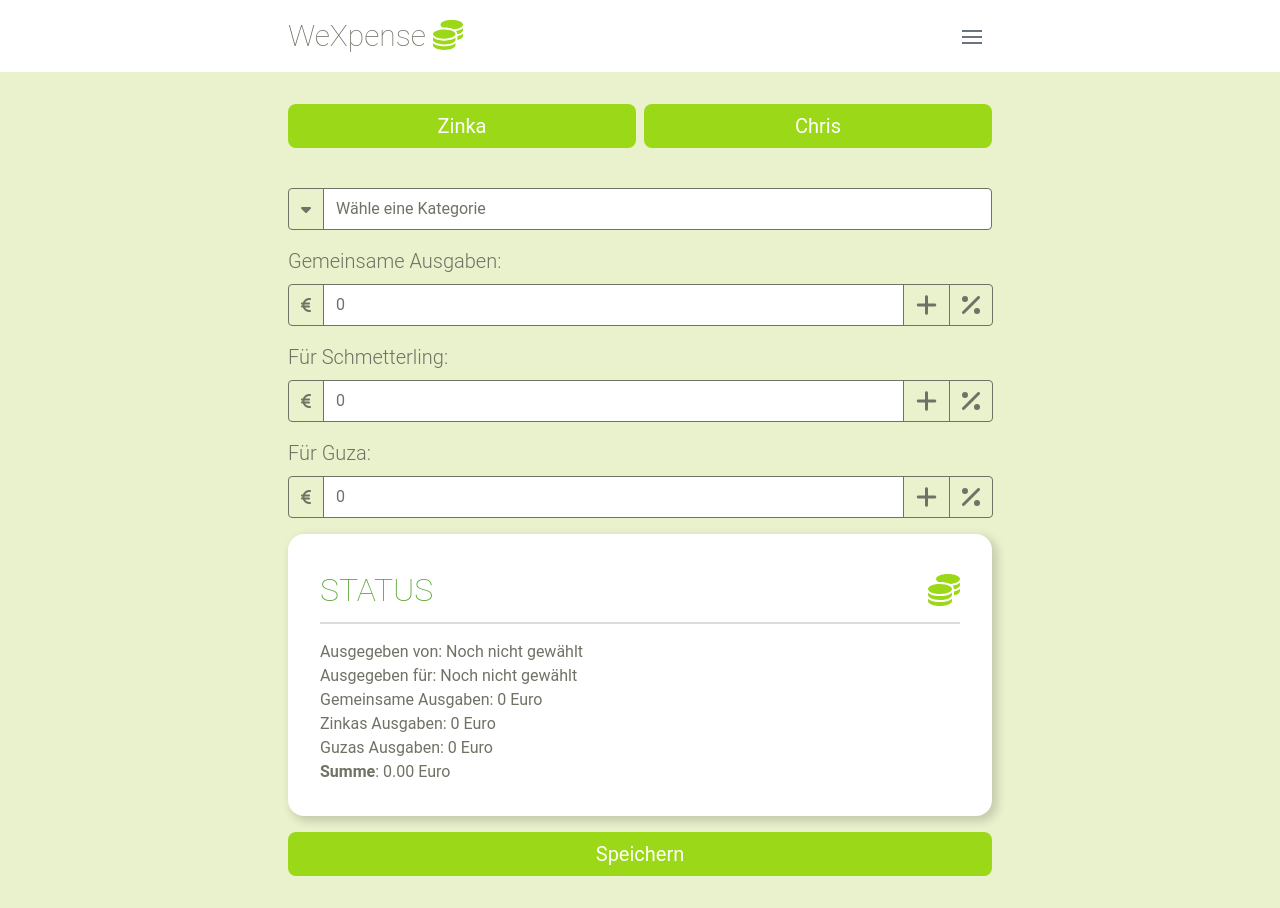
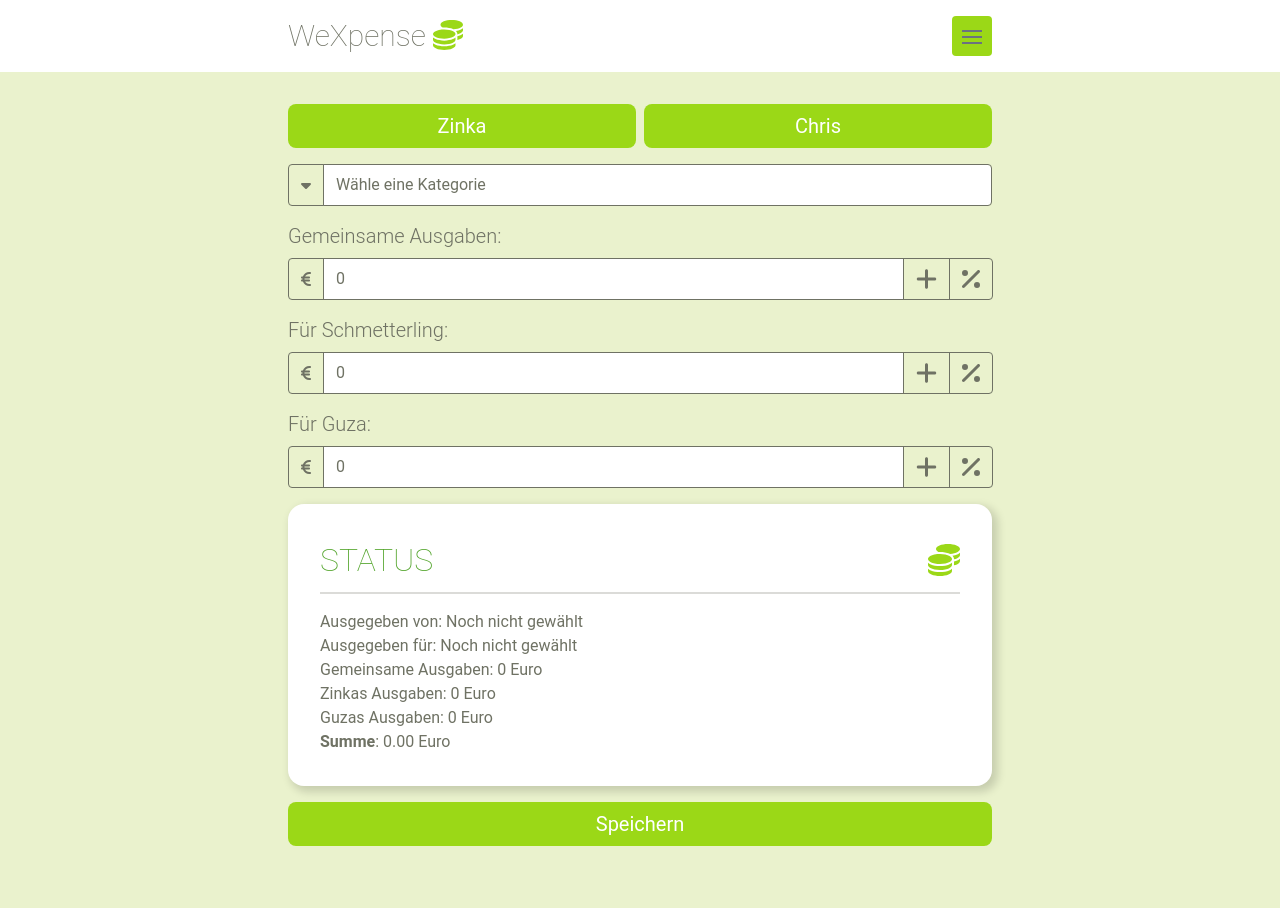
Before and after one commit to Kikovich1969/vue-input-component, a Vue app: page / in a window 1280 px wide. After the commit the page ends 878 px from the top, so only its background shows below. Built offline with nearby package versions, Linux system fonts and the light colour scheme.

Commit message:
Working on Tailwind.css

```diff
--- a/index.html
+++ b/index.html
@@ -9,7 +9,7 @@
   <title>Test</title>
 </head>
 
-<body>
+<body class="bg-theme-light text-theme-text h-screen">
   <div id="app"></div>
   <script type="module" src="/src/main.js"></script>
 </body>
--- a/src/App.vue
+++ b/src/App.vue
@@ -198,23 +198,3 @@ export default {
     </div>
   </div>
 </template>
-
-<style>
-body {
-  background-color: #eaf2cd;
-  color: #6f7264;
-  font-family: "Roboto", "Franklin Gothic Medium", Tahoma, sans-serif;
-  height: 100vh;
-}
-#parent {
-  padding: 1rem;
-  width: 300px;
-  border: 1px solid #505050;
-}
-label {
-  font-size: 1.25rem;
-  font-weight: 300;
-  display: inline-block;
-  margin-bottom: 0.5rem;
-}
-</style>
--- a/src/components/ExpenseInput.vue
+++ b/src/components/ExpenseInput.vue
@@ -46,7 +46,7 @@ export default {
 
 <template>
   <section>
-    <label for="expense-input" v-if="this.inputCount == 1"><slot></slot></label>
+    <label for="expense-input" v-if="this.inputCount == 1" class="text-xl font-light inline-block mb-2"><slot></slot></label>
     <div class="form-input add-discount" v-if="showDiscountInput">
       <div class="left-decorator">
         <font-awesome-icon icon="fa-solid fa-percent" />
--- a/src/components/TheHeader.vue
+++ b/src/components/TheHeader.vue
@@ -2,10 +2,11 @@
   <section id="header-section" class="w-full flex justify-center bg-white">
     <div class="flex justify-between items-center w-full max-w-3xl py-4 px-8">
       <h1 class="text-3xl font-extralight">
-        WeXpense <font-awesome-icon icon="fa-solid fa-coins" color="#9bd817" />
+        WeXpense <font-awesome-icon icon="fa-solid fa-coins" class="text-theme" />
       </h1>
       <button
-        class="text-gray-500 w-10 h-10 relative focus:outline-none bg-white"
+        class="text-gray-500 w-10 h-10 relative focus:outline-none bg-theme rounded"
+        @click="open = !open"
       >
         <div
           class="
@@ -65,11 +66,6 @@
           ></span>
         </div>
       </button>
-      <!-- <div class="burger cursor-pointer block">
-        <div class="line1"></div>
-        <div class="line2"></div>
-        <div class="line3"></div>
-      </div> -->
     </div>
   </section>
 </template>
@@ -83,13 +79,3 @@ export default {
   },
 }
 </script>
-
-<style scoped>
-.burger div {
-  width: 25px;
-  height: 4px;
-  background: #b5d86a;
-  margin: 5px;
-  transition: all 0.25s ease;
-}
-</style>
--- a/tailwind.config.js
+++ b/tailwind.config.js
@@ -2,7 +2,16 @@
 module.exports = {
   content: ["./index.html", "./src/**/*.{vue,js,ts,jsx,tsx}"],
   theme: {
-    extend: {},
+    extend: {
+      colors: {
+        'theme': '#9bd817',
+        'theme-light': '#eaf2cd',
+        'theme-text': '#6f7264',
+      },
+      fontFamily: {
+        sans: ['Roboto', 'Franklin Gothic Medium', 'Tahoma', 'sans-serif'],
+      }
+    },
   },
   plugins: [],
 };
```
